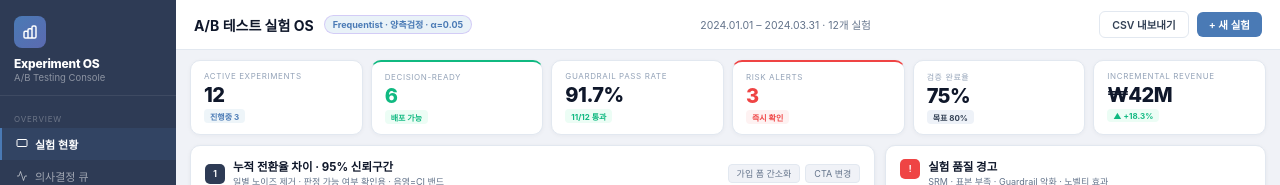
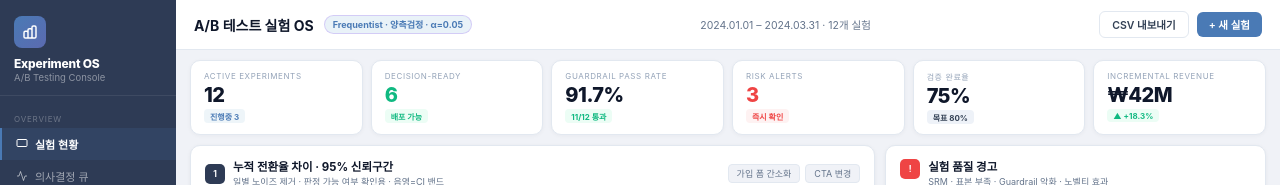
Before and after one commit to seoyeon924/Ai-data-analysis-os, a plain HTML site: page dashboards/dash-ab-test.html in a window 1280 px wide. Shown: the top 185 px of the page. Drawn offline with nearby package versions, Linux system fonts and the light colour scheme; a web font is replaced by a local one.

Commit message:
fix: KPI 카드 한쪽 테두리 제거 - 기존 템플릿 스타일 통일

```diff
--- a/dashboards/dash-ab-test.html
+++ b/dashboards/dash-ab-test.html
@@ -68,8 +68,8 @@ body{font-family:var(--font);background:var(--bg);color:var(--t1);display:flex;h
 .bw{background:#EEF2F8;color:var(--t2)}
 .bp{background:#EEF2F8;color:var(--c1)}
 .bc{background:rgba(42,125,181,.08);color:var(--c1)}
-.kpi.risk{border-top:2px solid var(--red)}
-.kpi.win{border-top:2px solid var(--green)}
+
+
 
 /* ROWS */
 .row2{display:grid;grid-template-columns:1.8fr 1fr;gap:10px;height:290px;flex-shrink:0}
@@ -196,7 +196,7 @@ body{font-family:var(--font);background:var(--bg);color:var(--t1);display:flex;h
         <div class="kpi-val">12</div>
         <div class="kpi-sub"><span class="badge bc">진행중 3</span></div>
       </div>
-      <div class="kpi win">
+      <div class="kpi">
         <div class="kpi-lbl">Decision-Ready</div>
         <div class="kpi-val" style="color:var(--green)">6</div>
         <div class="kpi-sub"><span class="badge bg">배포 가능</span></div>
@@ -206,7 +206,7 @@ body{font-family:var(--font);background:var(--bg);color:var(--t1);display:flex;h
         <div class="kpi-val">91.7%</div>
         <div class="kpi-sub"><span class="badge bg">11/12 통과</span></div>
       </div>
-      <div class="kpi risk">
+      <div class="kpi">
         <div class="kpi-lbl">Risk Alerts</div>
         <div class="kpi-val" style="color:var(--red)">3</div>
         <div class="kpi-sub"><span class="badge br">즉시 확인</span></div>
```
